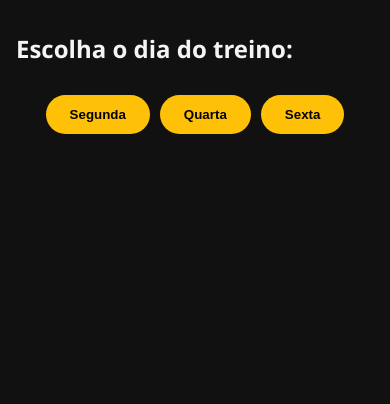
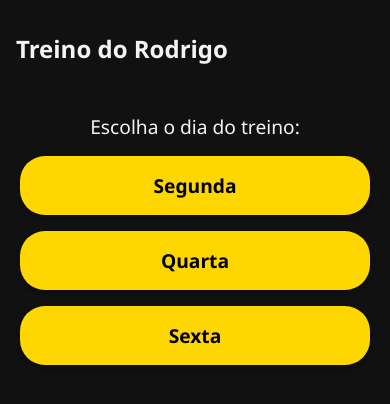
Before and after one commit to RodrigoFrancoBatata/treino-app-rodrigo, a Flask app: page / in a window 390 px wide. Shown: the top 404 px of the page. Run offline with Flask 3, Linux system fonts and the light colour scheme.

Commit message:
Atualiza layout do index e estilo responsivo

```diff
--- a/static/css/style.css
+++ b/static/css/style.css
@@ -69,3 +69,45 @@
   font-size: 1.2rem;
   color: var(--timer-color);
 }
+
+/* ========================= */
+/* NOVO: Tela inicial        */
+/* ========================= */
+
+p {
+  font-size: 1.2rem;
+  text-align: center;
+  margin-bottom: 1rem;
+}
+
+.botoes-dia {
+  display: flex;
+  justify-content: center;
+  flex-wrap: wrap;
+  gap: 1rem;
+}
+
+.botoes-dia a {
+  background-color: var(--primary);
+  color: #000;
+  padding: 1rem 2rem;
+  border-radius: 25px;
+  font-size: 1.1rem;
+  font-weight: 600;
+  text-decoration: none;
+  box-shadow: 0 3px 5px rgba(0, 0, 0, 0.3);
+  transition: background-color 0.3s ease;
+}
+
+.botoes-dia a:hover {
+  background-color: #e0b800;
+}
+
+/* Responsivo */
+@media (max-width: 500px) {
+  .botoes-dia a {
+    width: 80%;
+    text-align: center;
+    font-size: 1.2rem;
+  }
+}
--- a/templates/index.html
+++ b/templates/index.html
@@ -2,39 +2,31 @@
 <html lang="pt-br">
 <head>
   <meta charset="UTF-8">
+  <meta name="viewport" content="width=device-width, initial-scale=1.0">
+  <meta name="theme-color" content="#111111">
   <title>Treino do Rodrigo</title>
   <link rel="stylesheet" href="/static/css/style.css">
-  <style>
-    .dias-container {
-      display: flex;
-      justify-content: center;
-      gap: 10px;
-      margin-top: 30px;
-    }
-
-    .botao-dia {
-      padding: 12px 24px;
-      background-color: #ffc107;
-      color: #000;
-      border: none;
-      border-radius: 25px;
-      font-weight: bold;
-      cursor: pointer;
-      transition: background 0.3s;
-    }
-
-    .botao-dia:hover {
-      background-color: #ffb300;
-    }
-  </style>
 </head>
 <body>
-  <h1>Escolha o dia do treino:</h1>
+  <header>
+    <h1>Treino do Rodrigo</h1>
+  </header>
 
-  <div class="dias-container">
-    <button class="botao-dia" onclick="window.location.href='/treino/segunda-feira'">Segunda</button>
-    <button class="botao-dia" onclick="window.location.href='/treino/quarta-feira'">Quarta</button>
-    <button class="botao-dia" onclick="window.location.href='/treino/sexta-feira'">Sexta</button>
-  </div>
+  <main>
+    <p>Escolha o dia do treino:</p>
+    <div class="botoes-dia">
+      <a href="/treino/segunda-feira">Segunda</a>
+      <a href="/treino/quarta-feira">Quarta</a>
+      <a href="/treino/sexta-feira">Sexta</a>
+    </div>
+  </main>
+
+  <script>
+    if ("serviceWorker" in navigator) {
+      navigator.serviceWorker.register("/service-worker.js")
+        .then(reg => console.log("✅ SW registrado no index"))
+        .catch(err => console.error("❌ Erro ao registrar SW:", err));
+    }
+  </script>
 </body>
 </html>
```
Lines whose indentation alone changed are shown as unchanged.
